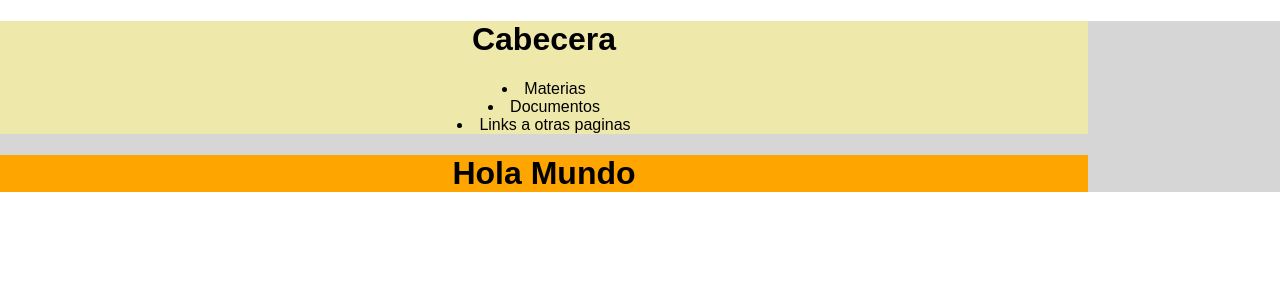
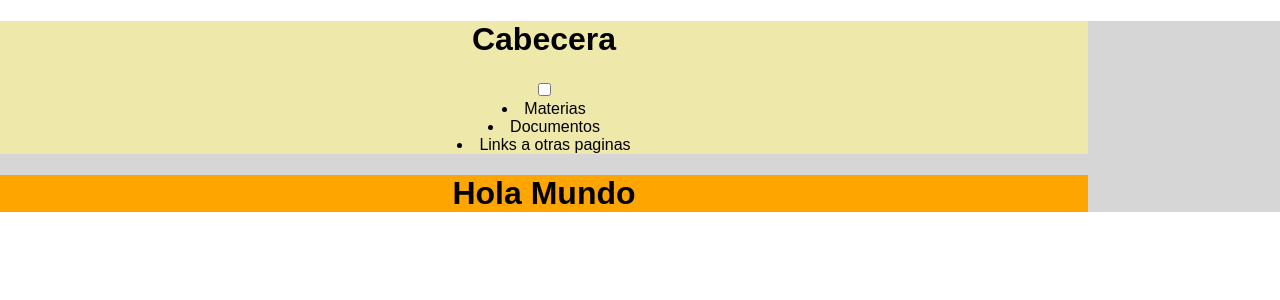
Before and after one commit to JesusRMZ03/01-project-React, a React (Create React App) app: page / in a window 1280 px wide. Shown: the top 300 px of the page. Built offline with nearby package versions, Linux system fonts and the light colour scheme.

Commit message:
Agregando contenido a nav

```diff
--- a/src/App.js
+++ b/src/App.js
@@ -6,10 +6,13 @@ function App() {
       <header>
         <h1>Cabecera</h1>
         <nav role="navegation">
-          <li className='Nav'>Materias</li>
+          <div className="menu">
+            <input type="checkbox" />
+          </div>
+        </nav>
+        <li className='Nav'>Materias</li>
           <li className='Nav'>Documentos</li>
           <li className='Nav'>Links a otras paginas</li>
-        </nav>
       </header>
       <div className="Content">
         <h1>Hola Mundo</h1>
```
